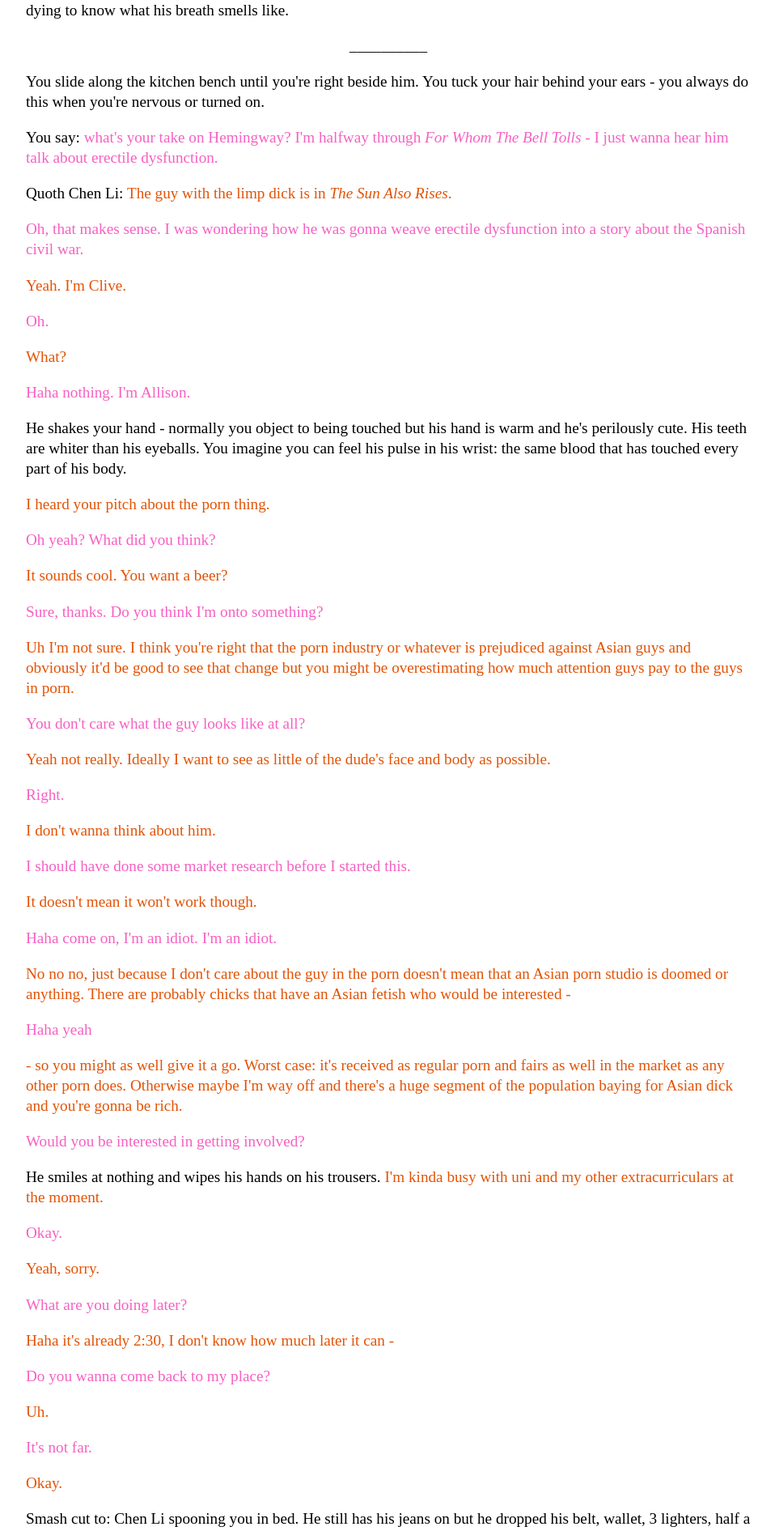
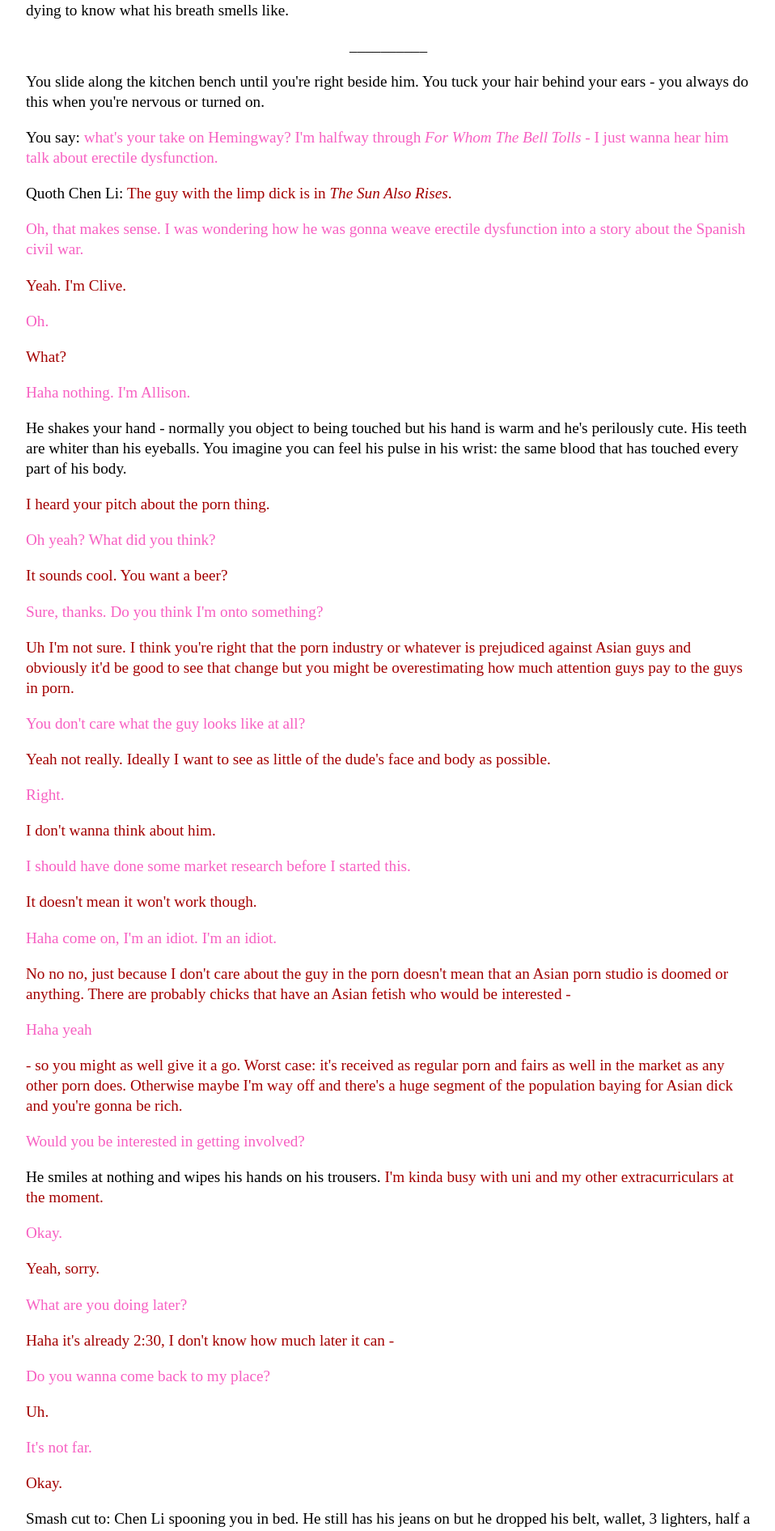
Before and after one commit to Pinelife/pinelife.github.io, a Jekyll site: the page built from Hellhole/Room6.html, in a window 1280 px wide. Shown: the part 498-2389 px from the top of the page at 81% size, without its empty margins (160-1118 px from the left). Built offline with Jekyll 4.4.1, drawn with Linux system fonts in a browser that asks for light colours.

Commit message:
Update main.css

```diff
--- a/css/main.css
+++ b/css/main.css
@@ -11,7 +11,7 @@ color: #33cccc;
 }
 
 .chen {
-color: #e25306;
+color: #a30101;
  }
 
 body {
```
